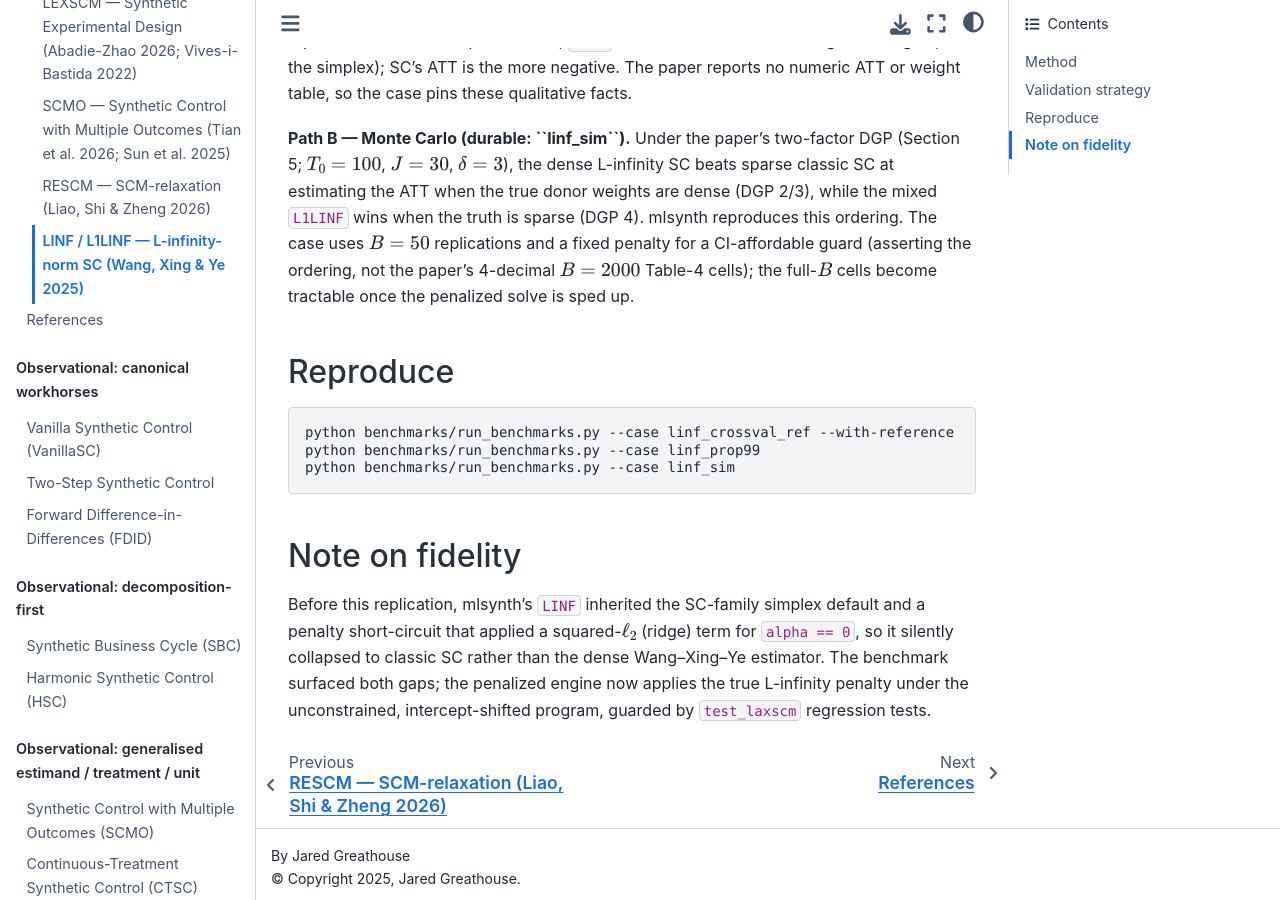
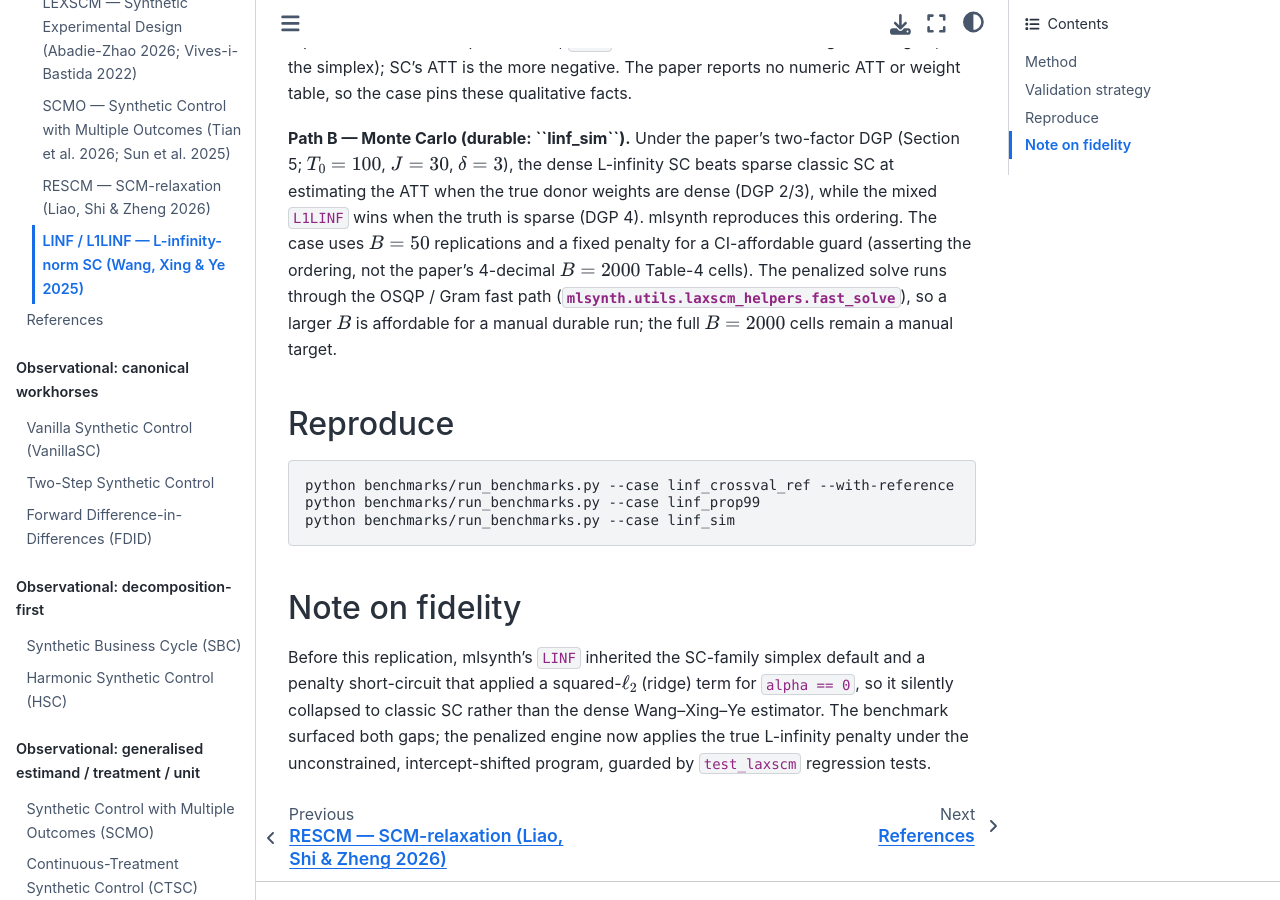
Before and after one commit to jgreathouse9/mlsynth, a Sphinx documentation site: the page built from docs/replications/linf.rst, in a window 1280 px wide and 900 px high, scrolled down 1283 px. Built offline with Sphinx 7.4.7 and the Sphinx Book theme 1.1.4, drawn with Linux system fonts in a browser that asks for light colours; pages that are not in the unit, such as notebooks, are missing from menus.

Commit message:
docs: note the OSQP/Gram fast path in the LINF simulation case + replication page

```diff
--- a/docs/replications/linf.rst
+++ b/docs/replications/linf.rst
@@ -63,8 +63,10 @@ weights are dense (DGP 2/3), while the mixed ``L1LINF`` wins when the truth is
 sparse (DGP 4). mlsynth reproduces this ordering. The case uses
 :math:`B=50` replications and a fixed penalty for a CI-affordable guard
 (asserting the ordering, not the paper's 4-decimal :math:`B=2000` Table-4
-cells); the full-:math:`B` cells become tractable once the penalized solve is
-sped up.
+cells). The penalized solve runs through the OSQP / Gram fast path
+(:mod:`mlsynth.utils.laxscm_helpers.fast_solve`), so a larger :math:`B` is
+affordable for a manual durable run; the full :math:`B=2000` cells remain a
+manual target.
 
 Reproduce
 ---------
```
Also changed, not shown: 1 other file.
